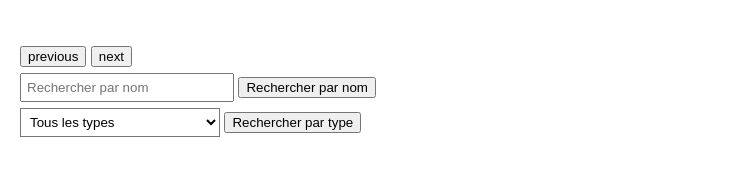
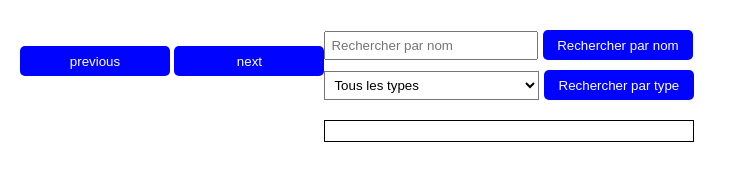
Before and after one commit to Thomas6A/pokemonAPI, a plain HTML site: page index.html in a window 1280 px wide. Shown: the whole page, without its empty margins (0-737 px from the left). Drawn offline with Linux system fonts and the light colour scheme; no server answers.

Commit message:
style : ajout du css

```diff
--- a/index.css
+++ b/index.css
@@ -3,6 +3,7 @@ body {
     margin: 0;
     padding: 20px;
     display: flex;
+    flex-wrap: wrap;
 }
 
 h1 {
@@ -17,6 +18,7 @@ body {
 li {
     margin-bottom: 10px;
 }
+
 li a {
     text-decoration: none;
     color: black;
@@ -24,15 +26,23 @@ body {
 
 button {
     margin-top: 10px;
+    background-color: rgb(0, 4, 255);
+    color: white;
+    border: 1px black;
+    border-radius: 5px;
+    width: 150px;
+    height: 30px;
+
 }
 
 input[type="text"] {
     padding: 5px;
     width: 200px;
 }
-  select{
+
+select {
     padding: 5px;
-    width: 200px;
+    width: 215px;
     background-color: white;
 }
 
@@ -43,8 +53,12 @@ body {
 .detail {
     margin-top: 20px;
     font-weight: bold;
+    text-align: center;
+    border: 1px solid;
+    padding: 10px;
 }
 
 .detail img {
-    float: left;
+    width: 50%;
+    margin: auto;
 }
--- a/index.html
+++ b/index.html
@@ -15,6 +15,8 @@
         </ul>
         <button class="previous">previous</button>
         <button class="next">next</button><br>
+    </div>
+    <div class="filtre">
         <input type="text" id="searchInput" placeholder="Rechercher par nom">
         <button id="searchButton">Rechercher par nom</button><br>
         <select id="searchType">
@@ -24,8 +26,9 @@
             <option value="water">Water</option>
         </select>
         <button id="searchButtonType">Rechercher par type</button>
+        <p class="detail"></p>
     </div>
-    <p class="detail"></p>
+
     <script src="index.js"></script>
 </body>
 
```
Lines whose indentation alone changed are shown as unchanged.
